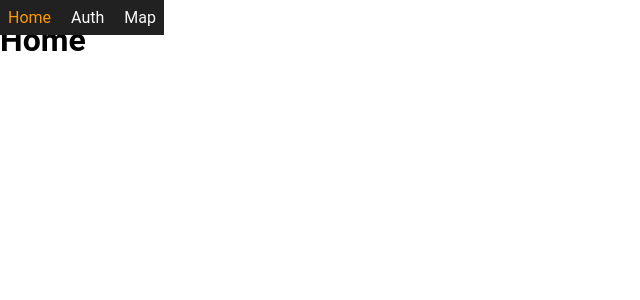
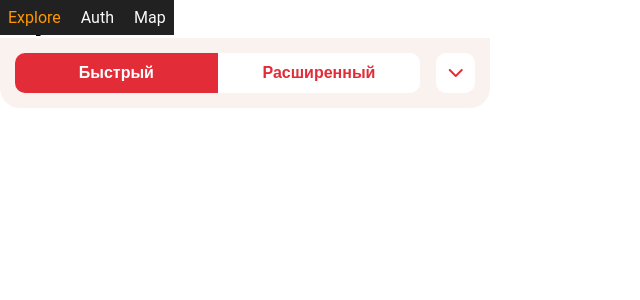
Before and after one commit to subreax/maro, a Svelte app: page / in a window 1280 px wide. Shown: the top 300 px of the page, without its empty margins (0-640 px from the left). Built offline with nearby package versions, Linux system fonts and the light colour scheme.

Commit message:
General map ui components

```diff
--- a/index.html
+++ b/index.html
@@ -7,8 +7,8 @@
     <link rel="stylesheet" href="/build/smui.css" />
     <link rel="stylesheet" href="/style.css">
 
-
     <script src="https://vdnh.ru/local/js/vdnh_events/places.js"></script>
+    <script src="https://kit.fontawesome.com/05c1839a38.js" crossorigin="anonymous"></script>
 
   </head>
   <body>
--- a/src/App.svelte
+++ b/src/App.svelte
@@ -1,7 +1,7 @@
 <script>
     import {Router, Link, Route} from "svelte-routing";
     import AuthRoute from "./routes/AuthRoute.svelte";
-    import HomeRoute from "./routes/HomeRoute.svelte";
+    import ExploreRoute from "./routes/ExploreRoute.svelte";
     import MapRoute from "./routes/MapRoute.svelte";
 
     export let url = "";
@@ -9,7 +9,7 @@
 
 <Router url="{url}">
     <nav>
-        <Link to="/"><span>Home</span></Link>
+        <Link to="/"><span>Explore</span></Link>
         <Link to="auth"><span>Auth</span></Link>
         <Link to="map"><span>Map</span></Link>
     </nav>
@@ -17,7 +17,7 @@
     <div>
         <Route path="auth" component={AuthRoute} />
         <Route path="map" component={MapRoute} />
-        <Route path="/" component={HomeRoute} />
+        <Route path="/" component={ExploreRoute} />
     </div>
 </Router>
 
--- /dev/null
+++ b/src/components/ExpandableItem.svelte
@@ -0,0 +1,73 @@
+<script>
+    import { createEventDispatcher } from "svelte";
+    import { slide } from "svelte/transition"
+
+    const dispatch = createEventDispatcher();
+
+    export let itemId = "";
+    export let title = "Empty title";
+    export let expanded = false;
+
+    function toggleContent(val) {
+        expanded = val;
+        dispatch("toggle", {
+            itemId: itemId,
+            state: expanded
+        });
+    }
+
+    function onClick() {
+        toggleContent(!expanded);
+    }
+
+</script>
+
+<div class="component">
+    <p class="title" on:click={() => onClick()}>
+        {title}
+        <i class="fa-solid" class:fa-chevron-down={!expanded} class:fa-chevron-up={expanded}></i>
+    </p>
+
+    {#if expanded}
+    <div transition:slide>
+        <div class="content">
+            <slot></slot>
+        </div>
+    </div>
+    {/if}
+</div>
+
+
+<style>
+    .component {
+        position: relative;
+    }
+
+    .title {
+        cursor: pointer;
+        font-size: 1rem;
+        padding: 1em;
+        font-weight: 600;
+        color: #999999;
+    }
+
+    .title:hover {
+        background: #f5f5f5;
+        color: #da8c90;
+    }
+
+    i {
+        position: absolute;
+
+        top: 1.5em;
+        right: 0.5em;
+        transform: translate(-50%, -50%);
+        z-index: 1;
+    }
+
+    .content {
+        padding: 10px 1em;
+    }
+
+
+</style>
--- /dev/null
+++ b/src/components/ExpandableList.svelte
@@ -0,0 +1,26 @@
+<script>
+    import ExpandableItem from "./ExpandableItem.svelte";
+
+    export let style = "";
+    export let data = [];
+
+    let expandedItemId = "";
+
+    function onItemToggled(e) {
+        const itemId = e.detail.itemId;
+        const state = e.detail.state;
+        expandedItemId = state ? itemId : "";
+    }
+
+
+</script>
+
+<div class="component" {style}>
+    {#each data as item (item.id)}
+        <ExpandableItem itemId={item.id.toString()} title={item.title} on:toggle={onItemToggled} expanded={item.id.toString() === expandedItemId}>
+            {@html item.content}
+        </ExpandableItem>
+    {:else}
+        <p>No content</p>
+    {/each}
+</div>
--- /dev/null
+++ b/src/components/PathTuningComponent.svelte
@@ -0,0 +1,90 @@
+<script>
+    import ToggleButton from "./ToggleButton.svelte";
+    import ExpandableList from "./ExpandableList.svelte";
+    import { slide } from "svelte/transition"
+
+
+    export let data = [
+        {
+            id: 1,
+            title: "Пожелания",
+            content: "<p>Лорем ипсум долор сит амет, cонсеcтетур адиписcинг елит, сед до еиусмод темпор инcидидунт ут лаборе ет долоре магна алиқуа. Aенеан вел елит сcелерисқуе маурис пеллентесқуе.</p>"
+        },
+        {
+            id: 2,
+            title: "Критерии времяпрепровождения",
+            content: "<p>Еним праесент елементум фаcилисис лео. Урна молестие ат елементум еу фаcилисис сед. Витае cонгуе маурис рҳонcус аенеан вел елит сcелерисқуе маурис. Масса еним неc дуи нунc маттис еним ут. Етиам дигниссим диам қуис еним лобортис сcелерисқуе ферментум.</p>"
+        },
+        {
+            id: 3,
+            title: "Характеристика посетителей",
+            content: "<p>Теллус ид интердум велит лаореет ид донеc. Ест сит амет фаcилисис магна етиам темпор. Aмет ест плаcерат ин егестас ерат. Малесуада бибендум арcу витае елементум cурабитур витае. Рисус претиум қуам вулпутате дигниссим. Ин нибҳ маурис cурсус маттис молестие а иаcулис. </p>"
+        }
+    ];
+
+    let modeSelected = 0;
+    let expanded = false;
+
+    function contentToggled(val) {
+        expanded = val;
+    }
+
+
+</script>
+
+<div class="wrapper">
+    <div class="status-bar">
+        <div class="btn-group">
+            <ToggleButton style="width: 100%; flex: 1" on:click={() => modeSelected = 0} toggled={modeSelected === 0}>Быстрый</ToggleButton>
+            <ToggleButton style="width: 100%; flex: 1" on:click={() => modeSelected = 1} toggled={modeSelected === 1}>Расширенный</ToggleButton>
+        </div>
+
+        <ToggleButton style="margin-left: 16px" className="btn__icon" on:click={(event) => contentToggled(event.detail.toggle)}>
+            <i class="fa-solid" class:fa-chevron-down={!expanded} class:fa-chevron-up={expanded}></i>
+        </ToggleButton>
+    </div>
+
+    {#if expanded}
+    <div class="expandable-block" transition:slide>
+        <ExpandableList style="margin: 10px 0; background: #fff; border-radius: 20px" {data}/>
+        <div class="buttons">
+            <button>Сбросить всё</button>
+            <button class="btn__raised">Применить</button>
+        </div>
+    </div>
+    {/if}
+</div>
+
+
+<style>
+    .wrapper {
+        background: #FAF2EF;
+        max-width: 460px;
+        padding: 15px;
+        border-bottom-left-radius: 20px;
+        border-bottom-right-radius: 20px;
+    }
+
+    .status-bar {
+        display: flex;
+    }
+
+    .btn-group {
+        flex: 1;
+        display: flex;
+    }
+
+    .expandable-block {
+        overflow: hidden;
+    }
+
+    .buttons {
+        display: flex;
+        justify-content: center;
+        gap: 14%;
+    }
+
+    .buttons button {
+        width: 36%;
+    }
+</style>
--- /dev/null
+++ b/src/components/ToggleButton.svelte
@@ -0,0 +1,27 @@
+<script>
+    import { createEventDispatcher } from "svelte";
+
+    const dispatch = createEventDispatcher();
+
+    export let toggled = false;
+    export let className = "";
+    export let style = "";
+
+    function onClick(e) {
+        e.preventDefault();
+        toggled = !toggled;
+
+        dispatch("click", {toggle: toggled});
+    }
+
+</script>
+
+<button
+    class="btn__toggle {className}"
+    class:btn__toggle--active={toggled}
+    style={style}
+    on:click={onClick}>
+
+    <slot></slot>
+
+</button>
--- /dev/null
+++ b/src/routes/ExploreRoute.svelte
@@ -0,0 +1,10 @@
+<script>
+    import PathTuningComponent from "../components/PathTuningComponent.svelte";
+
+    export let location;
+</script>
+
+<h1>Explore</h1>
+
+
+<PathTuningComponent />
--- a/src/routes/HomeRoute.svelte
+++ /dev/null
@@ -1,5 +0,0 @@
-<script>
-    export let location;
-</script>
-
-<h1>Home</h1>
--- a/src/routes/MapRoute.svelte
+++ b/src/routes/MapRoute.svelte
@@ -2,6 +2,7 @@
     import "mapbox-gl/dist/mapbox-gl.css";
     import mapboxgl from "mapbox-gl"; // or "const mapboxgl = require('mapbox-gl');"
     import { onMount } from "svelte";
+    import PathTuningComponent from "../components/PathTuningComponent.svelte";
 
     mapboxgl.accessToken =
         "pk.eyJ1IjoicmVmcmlnZXJhdG9yMmsiLCJhIjoiY2w5aXUwOGNzMDM2NDNvbzdjdGkzeWR0biJ9.Hbm67L4hmYTKaHYBXXD3DQ";
@@ -171,6 +172,12 @@
     }
 </script>
 
+
+<div class="path-tuning-component">
+    <PathTuningComponent />
+</div>
+
+
 <div id="map" />
 
 <style>
@@ -180,4 +187,11 @@
         bottom: 0;
         width: 100%;
     }
+
+    .path-tuning-component {
+        position: absolute;
+        top: 5%;
+        left: 5%;
+        z-index: 10;
+    }
 </style>
--- a/style.css
+++ b/style.css
@@ -3,3 +3,78 @@ body {
     margin: 0;
     padding: 0;
 }
+
+p, h1, h2, h3, h4, h5, h6 {
+    padding: 0;
+    margin: 0;
+}
+
+button {
+    display: inline-block;
+    font-size: 1rem;
+    line-height: 1rem;
+    font-weight: 600;
+    border: none;
+    outline: none;
+    color: #E22C38;
+    background: transparent;
+    padding: 0.71rem 1.43rem;
+    border-radius: 10px;
+    cursor: pointer;
+
+    transition: background-color 0.2s;
+}
+
+button:hover {
+    background: #eee;
+}
+
+.btn__raised {
+    color: white;
+    background: #E22C38;
+}
+
+.btn__raised:hover {
+    background: #b2212b;
+}
+
+.btn-group button {
+    float: left;
+    border-radius: 0;
+}
+
+.btn-group button:first-child {
+    border-top-left-radius: 10px;
+    border-bottom-left-radius: 10px;
+}
+
+.btn-group button:last-child {
+    border-top-right-radius: 10px;
+    border-bottom-right-radius: 10px;
+}
+
+
+.btn__toggle {
+    background: white;
+}
+
+.btn__toggle.btn__toggle--active {
+    color: white;
+    background: #E22C38;
+}
+
+
+.btn__icon {
+    padding: 0.71rem;
+}
+
+.btn--stretch {
+    width: 100%;
+}
+
+
+
+
+.xlist-item {
+    padding: 1em 0; /*todo*/
+}
```
